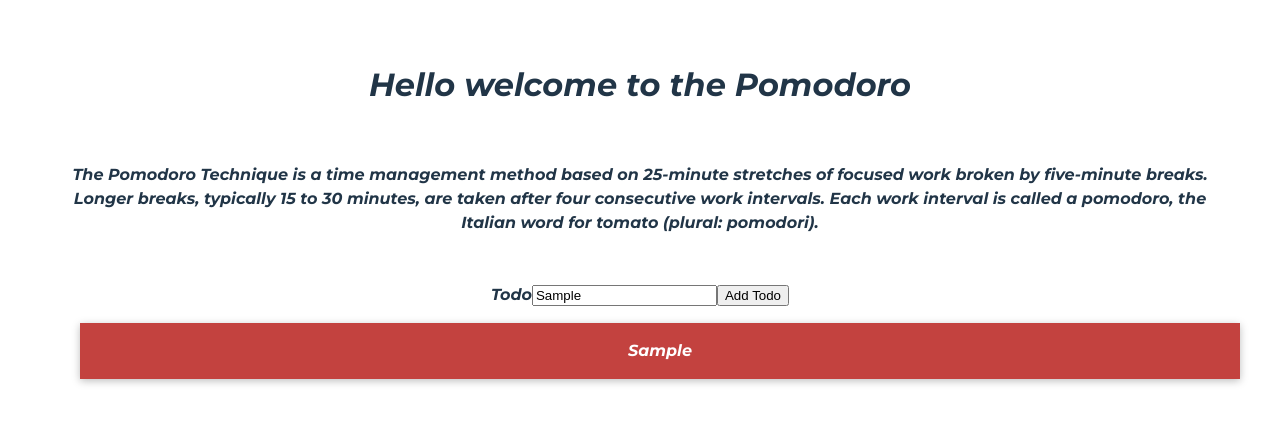
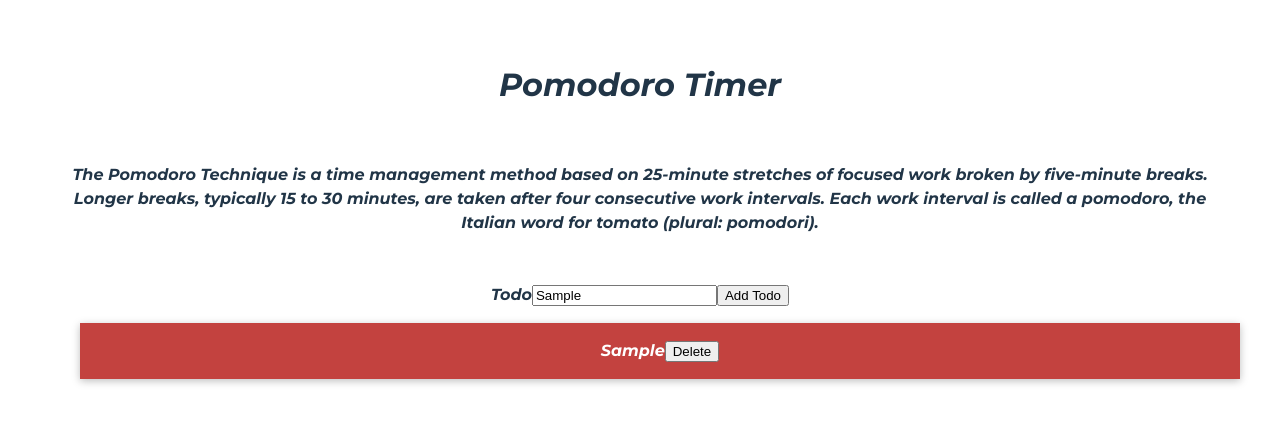
Before and after one commit to AndrewJBGrant/vite-TypeScript-React, a React (Vite) app: page / in a window 1280 px wide. Both pictures are taken after typing "Sample" into the empty fields and a click on the button "Add Todo". Shown: the top 424 px of the page. Built offline with nearby package versions, Linux system fonts and the light colour scheme; a web font is replaced by a local one.

Commit message:
added notes

```diff
--- a/src/App.tsx
+++ b/src/App.tsx
@@ -1,12 +1,12 @@
-import { useState } from 'react';
+import { useState } from "react";
 
 // import NewTodo from "./components/NewTodo";
 // import Todo from './models/todo'
-import Todos from './components/Todos';
-import Todo from './models/todo';
+import Todos from "./components/Todos";
+import Todo from "./models/todo";
 
 import "./App.css";
-import NewTodo from './components/NewTodo';
+import NewTodo from "./components/NewTodo";
 
 function App() {
   //   const todos = [
@@ -14,42 +14,46 @@ function App() {
   // new Todo('Build Pomodoro App'),
   //   ];
 
+
+// useState<Todo[]>([])  Make it clear the data managed by this state (todos) is an array called Todo[]
   const [todos, setTodos] = useState<Todo[]>([]);
-
 
   const addTodoHandler = (todoText: string) => {
     const newTodo = new Todo(todoText);
+
+      // Function form to update state
     setTodos((prevTodos) => {
-    return prevTodos.concat(newTodo)
+      // concat(Creates a new array, does not mutate old array)
+      return prevTodos.concat(newTodo);
     });
+  };
 
-}
-;
 
-// const minutes = 25;
-// let seconds = 60;
-
-// const makeIteration = (): void => {
-//     // console.clear();
-//     if (seconds > 0) {
-//         // console.log(seconds);
-//         setTimeout(makeIteration, 1000); // 1 second waiting
-//     }
-//     seconds -= 1;
-// };
-
-// setTimeout(makeIteration, 1000); // 1 second waiting
+// We need the id of todo
+const removeTodoHandler = (todoId: string) => {
+// console.log("I am clicked")
+setTodos((prevTodos) => {
+  // Call .filter to get the id we want to delete
+  return prevTodos.filter(todo => todo.id !== todoId);
+})
+};
 
 
   return (
     <>
       <div>
-        <h1>Hello welcome to the Pomodoro</h1>
-        <p className='text-card'>The Pomodoro Technique is a time management method based on 25-minute stretches of focused work broken by five-minute breaks. Longer breaks, typically 15 to 30 minutes, are taken after four consecutive work intervals. Each work interval is called a pomodoro, the Italian word for tomato (plural: pomodori).</p>
+        <h1>Pomodoro Timer</h1>
+        <p className="text-card">
+          The Pomodoro Technique is a time management method based on 25-minute
+          stretches of focused work broken by five-minute breaks. Longer breaks,
+          typically 15 to 30 minutes, are taken after four consecutive work
+          intervals. Each work interval is called a pomodoro, the Italian word
+          for tomato (plural: pomodori).
+        </p>
 
-        {/* {minutes}: {seconds} */}
-        <NewTodo  onAddTodo={addTodoHandler}/>
-        <Todos items={todos}/>
+
+        <NewTodo onAddTodo={addTodoHandler} />
+        <Todos items={todos}  onRemoveTodo={removeTodoHandler}/>
       </div>
     </>
   );
--- a/src/components/NewTodo.tsx
+++ b/src/components/NewTodo.tsx
@@ -1,6 +1,11 @@
 import { useRef } from "react";
 
 
+
+// This line below we need React.FC to establish that NewTodo will be a functional component
+// Custom props using generic nature <{}>, we are establishing that onAddTodo is a function
+// Assign a 'function type' we want a type of string and because we dont need a return value we call void
+// {onAddTodo: (parameters required this function needs) => return type of function }
 const NewTodo: React.FC<{onAddTodo: (text: string) => void } > = (props) => {
   // useRef<HTMLInputElement> we need to tell typeScript exactly which element the ref will connect
   // We need a starting value to show where the ref is linked (null)
@@ -11,16 +16,19 @@ const NewTodo: React.FC<{onAddTodo: (text: string) => void } > = (props) => {
     // .current hold the current value
     // current? is checking if useRef has an inital value.
     // Use current! if you are sure it will have an inital connection
-    const enteredText = todoTextInputRef.current?.value;
+    // .value is built in because we are accessing HTML element
+    // eslint-disable-next-line @typescript-eslint/no-non-null-assertion
+    const enteredText = todoTextInputRef.current!.value;
     // console.log(enteredText)
 
-    if (enteredText?.trim().length === 0) {
+    if (enteredText.trim().length === 0) {
       // Throw an error
       return;
     }
+
     // Calling a function that is stored in App.tsx
     // Pass pointers at functions as props to other components
-
+    // adding a new ToDo
     props.onAddTodo(enteredText);
 };
 
@@ -30,6 +38,7 @@ const NewTodo: React.FC<{onAddTodo: (text: string) => void } > = (props) => {
   return (
     <form onSubmit={submitHandler}>
       <label htmlFor="text">Todo</label>
+      {/* connecting the ref == ref={todoTextInputRef} */}
       <input type="text" id="text" ref={todoTextInputRef} />
 
       <button>Add Todo</button>
--- a/src/components/TodoItem.tsx
+++ b/src/components/TodoItem.tsx
@@ -4,8 +4,9 @@
 import './TodoItem.css'
 
 
-const TodoItem: React.FC<{text: string}> = (props) => {
-return <ol className='card'>{props.text}</ol>
+const TodoItem: React.FC<{text: string; onRemoveTodo: () => void }> = (props) => {
+return <ol className='card'>{props.text}
+<button onClick={props.onRemoveTodo}>Delete</button></ol>
 };
 
 
--- a/src/components/Todos.tsx
+++ b/src/components/Todos.tsx
@@ -8,11 +8,13 @@ import TodoItem from "./TodoItem";
 
 
 // Here { items: Todo[] } we are letting it known that items will be based on the decription of the todo class id and text (both string)
-const Todos: React.FC<{ items: Todo[] }> = (props) => {
+const Todos: React.FC<{ items: Todo[]; onRemoveTodo: (id: string) => void }> = (props) => {
   return (
     <ul>
       {props.items.map((item) => (
-        <TodoItem key={item.id} text={item.text}/>
+        // Prop chain forwarding onRemoveTodo={}
+        //  bind() === https://developer.mozilla.org/en-US/docs/Web/JavaScript/Reference/Global_objects/Function/bind
+        <TodoItem key={item.id} text={item.text} onRemoveTodo={props.onRemoveTodo.bind(null, item.id)}/>
       ))}
     </ul>
   );
```
Also changed, not shown: Good-gear.txt. Lines whose indentation alone changed are shown as unchanged.
